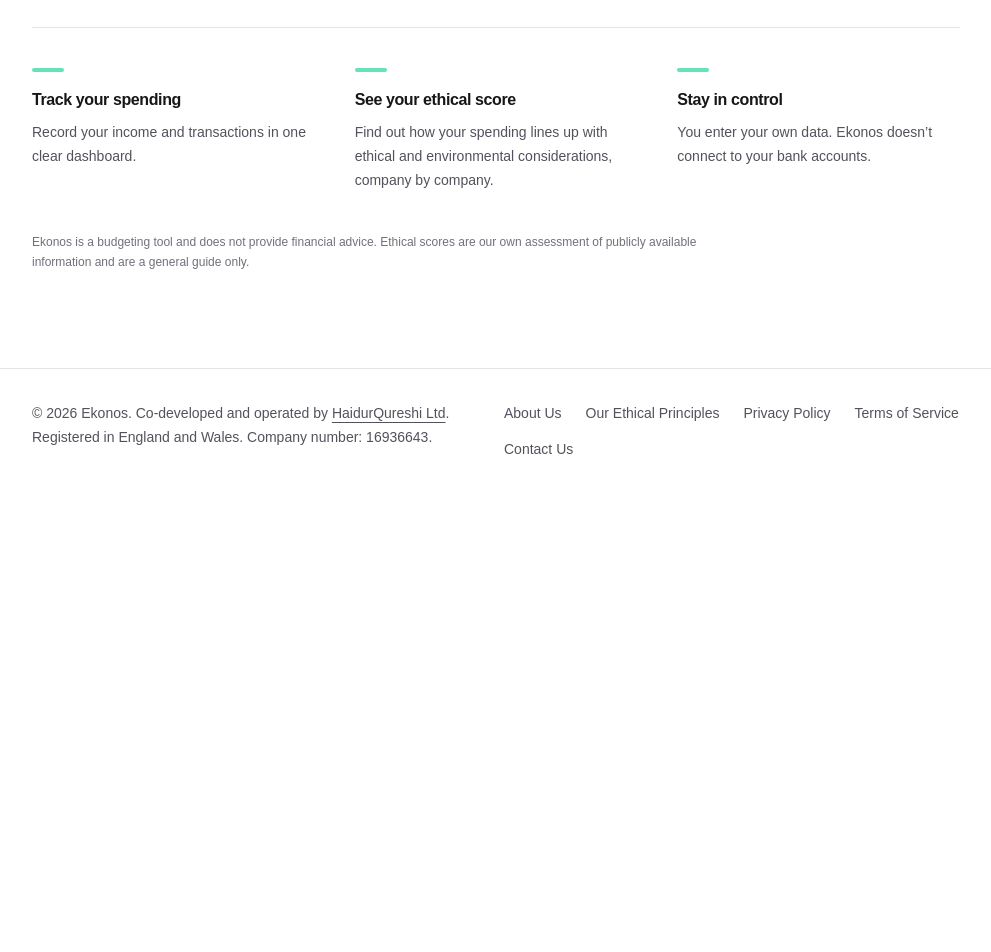
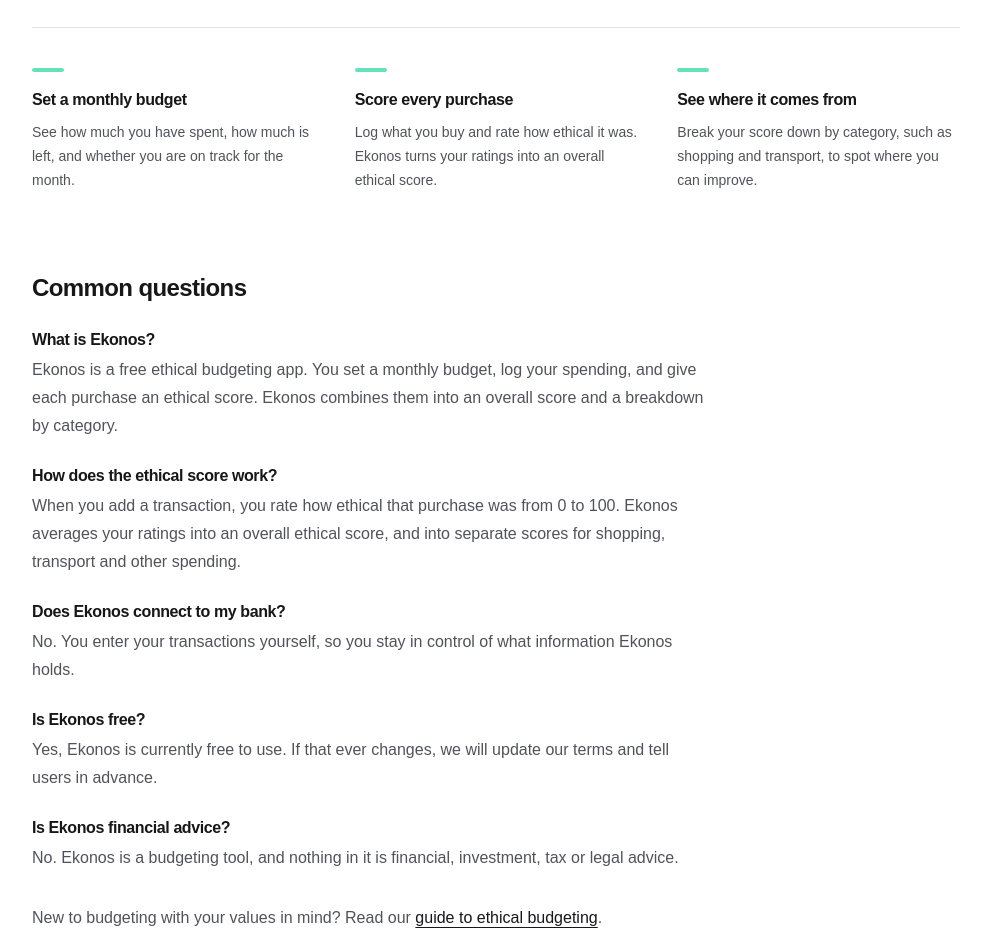
Before and after one commit to haidurqureshi/Ekonos, a Next.js app: page / in a window 1280 px wide. Shown: the part 620-1572 px from the top of the page, without its empty margins (144-1135 px from the left). Before the commit the page ends 1113 px from the top, so only its background shows below. Built offline with nearby package versions, Linux system fonts and the light colour scheme; no server answers.

Commit message:
Enhance page with JSON-LD and FAQ section
Added JSON-LD structured data and FAQs for Ekonos app.

```diff
--- a/app/page.tsx
+++ b/app/page.tsx
@@ -8,18 +8,58 @@
   alternates: { canonical: "/" },
 };
 
+const jsonLd = {
+  "@context": "https://schema.org",
+  "@type": "WebApplication",
+  name: "Ekonos",
+  url: "https://ekonos.co.uk",
+  description:
+    "A free ethical budgeting app. Set a monthly budget, log your spending, and score each purchase so you can see how ethical your spending really is.",
+  applicationCategory: "FinanceApplication",
+  operatingSystem: "Any (web browser)",
+  offers: { "@type": "Offer", price: "0", priceCurrency: "GBP" },
+  publisher: {
+    "@type": "Organization",
+    name: "HaidurQureshi Ltd",
+    url: "https://haidurqureshi.com",
+  },
+};
+
+const faqs = [
+  {
+    q: "What is Ekonos?",
+    a: "Ekonos is a free ethical budgeting app. You set a monthly budget, log your spending, and give each purchase an ethical score. Ekonos combines them into an overall score and a breakdown by category.",
+  },
+  {
+    q: "How does the ethical score work?",
+    a: "When you add a transaction, you rate how ethical that purchase was from 0 to 100. Ekonos averages your ratings into an overall ethical score, and into separate scores for shopping, transport and other spending.",
+  },
+  {
+    q: "Does Ekonos connect to my bank?",
+    a: "No. You enter your transactions yourself, so you stay in control of what information Ekonos holds.",
+  },
+  {
+    q: "Is Ekonos free?",
+    a: "Yes, Ekonos is currently free to use. If that ever changes, we will update our terms and tell users in advance.",
+  },
+  {
+    q: "Is Ekonos financial advice?",
+    a: "No. Ekonos is a budgeting tool, and nothing in it is financial, investment, tax or legal advice.",
+  },
+];
+
 const features = [
   {
-    title: "Track your spending",
-    text: "Record your income and transactions in one clear dashboard.",
+    title: "Set a monthly budget",
+    text: "See how much you have spent, how much is left, and whether you are on track for the month.",
   },
   {
-    title: "See your ethical score",
-    text: "Find out how your spending lines up with ethical and environmental considerations, company by company.",
+    title: "Score every purchase",
+    text: "Log what you buy and rate how ethical it was. Ekonos turns your ratings into an overall ethical score.",
   },
   {
-    title: "Stay in control",
-    text: "You enter your own data. Ekonos doesn’t connect to your bank accounts.",
+    title: "See where it comes from",
+    text: "Break your score down by category, such as shopping and transport, to spot where you can improve.",
   },
 ];
 
@@ -33,6 +73,12 @@
 
   return (
     <div className="relative isolate flex flex-1 flex-col">
+      <script
+        type="application/ld+json"
+        dangerouslySetInnerHTML={{
+          __html: JSON.stringify(jsonLd).replace(/</g, "\\u003c"),
+        }}
+      />
       {/* Soft brand glow */}
       <div
         aria-hidden="true"
@@ -115,10 +161,35 @@
           ))}
         </ul>
 
+        {/* Common questions */}
+        <section className="mt-16 max-w-2xl sm:mt-20">
+          <h2 className="text-2xl font-semibold tracking-tight">
+            Common questions
+          </h2>
+          <dl className="mt-6 space-y-6">
+            {faqs.map((item) => (
+              <div key={item.q}>
+                <dt className="font-semibold tracking-tight">{item.q}</dt>
+                <dd className="mt-1 text-base leading-7 text-zinc-600 dark:text-zinc-400">
+                  {item.a}
+                </dd>
+              </div>
+            ))}
+          </dl>
+          <p className="mt-8 text-base leading-7 text-zinc-600 dark:text-zinc-400">
+            New to budgeting with your values in mind? Read our{" "}
+            <Link
+              href="/guides/ethical-budgeting"
+              className="font-medium text-zinc-900 underline underline-offset-4 hover:text-zinc-600 dark:text-zinc-50 dark:hover:text-zinc-300"
+            >
+              guide to ethical budgeting
+            </Link>
+            .
+          </p>
+        </section>
+
         <p className="mt-10 max-w-2xl text-xs leading-5 text-zinc-500">
-          Ekonos is a budgeting tool and does not provide financial advice.
-          Ethical scores are our own assessment of publicly available
-          information and are a general guide only.
+          Ekonos is a budgeting tool and does not provide financial advice. Ethical scores reflect the ratings you enter and are a general guide only.
         </p>
       </main>
     </div>
```
